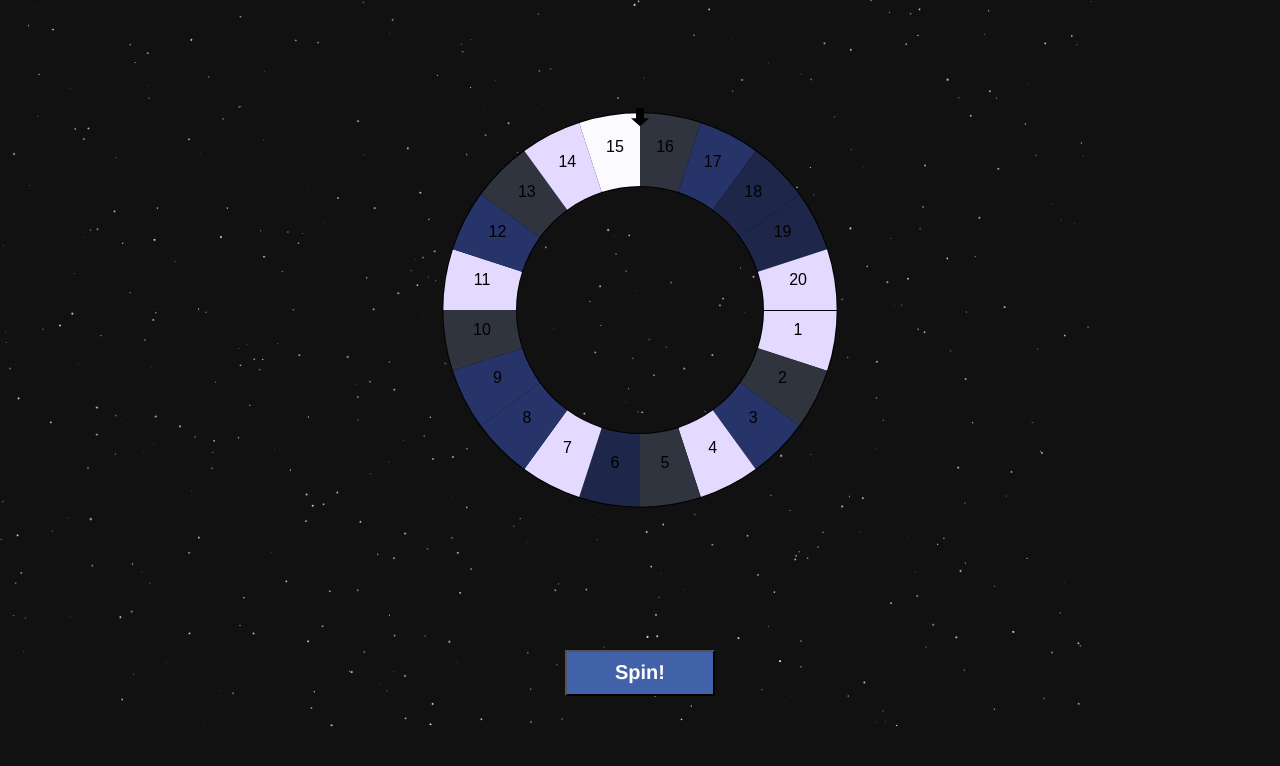
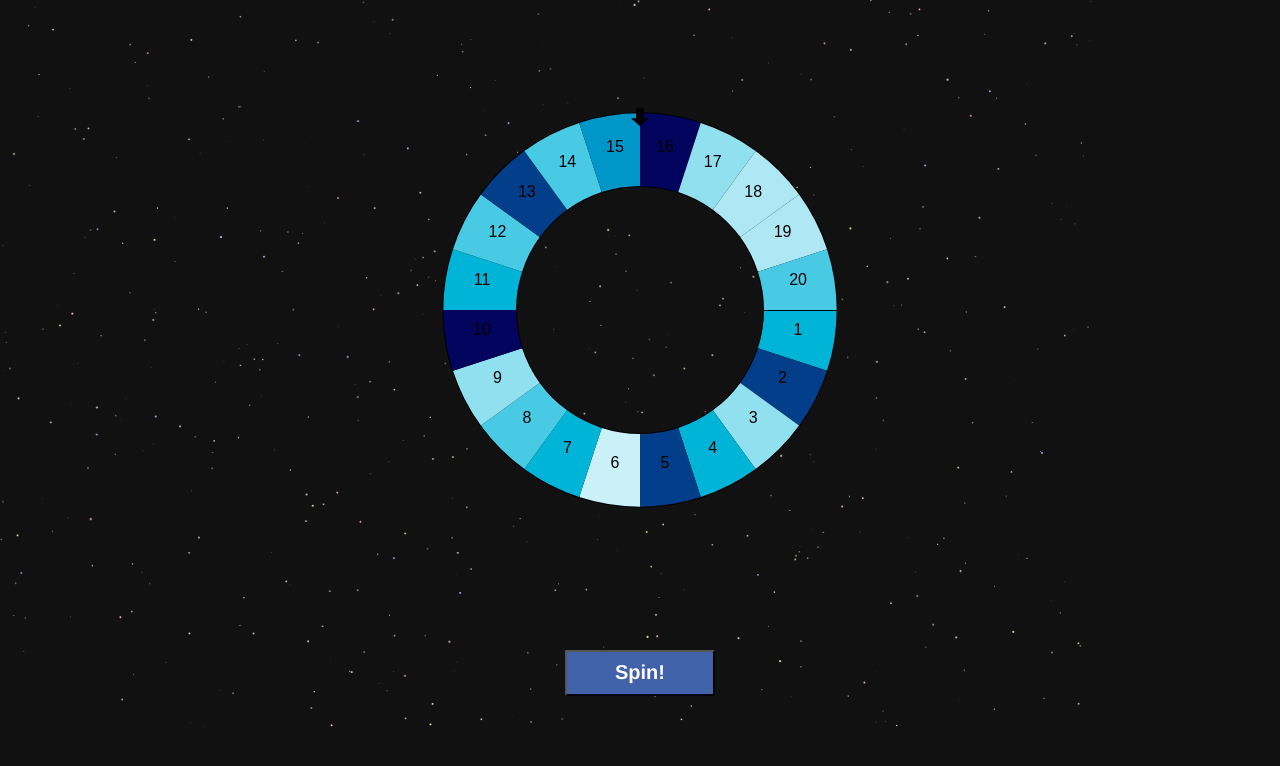
Before and after one commit to lustfulCrrunch/wheel, a plain HTML site: page index.html in a window 1280 px wide. Drawn offline with Linux system fonts and the light colour scheme.

Commit message:
Update index.html

```diff
--- a/index.html
+++ b/index.html
@@ -121,8 +121,9 @@
         ['20', "https://soundgasm.net/u/Lustful_Crunch/M4F-Cupid-Good-Morning-Lets-cuddle-our-responsibilities-away-shall-we-BFE-Sweet-Morning-Cuddles-Relaxing-Kisses-We-dont-have-to-do-anything-today-right"]]
       )
 
-      let pal = ["#30343f","#fafaff","#e4d9ff","#273469","#1e2749"]
-      colours = Array.from({length: audios.size}, () => pal[Math.floor(Math.random() * 5)])
+      let pal = ["#03045e","#023e8a","#0077b6","#0096c7","#00b4d8","#48cae4","#90e0ef","#ade8f4","#caf0f8"]
+
+      colours = Array.from({length: audios.size}, () => pal[Math.floor(Math.random() * pal.length)])
       let settings = {
         el: '#wheel',
         members: Array.from(audios.keys()),
```
